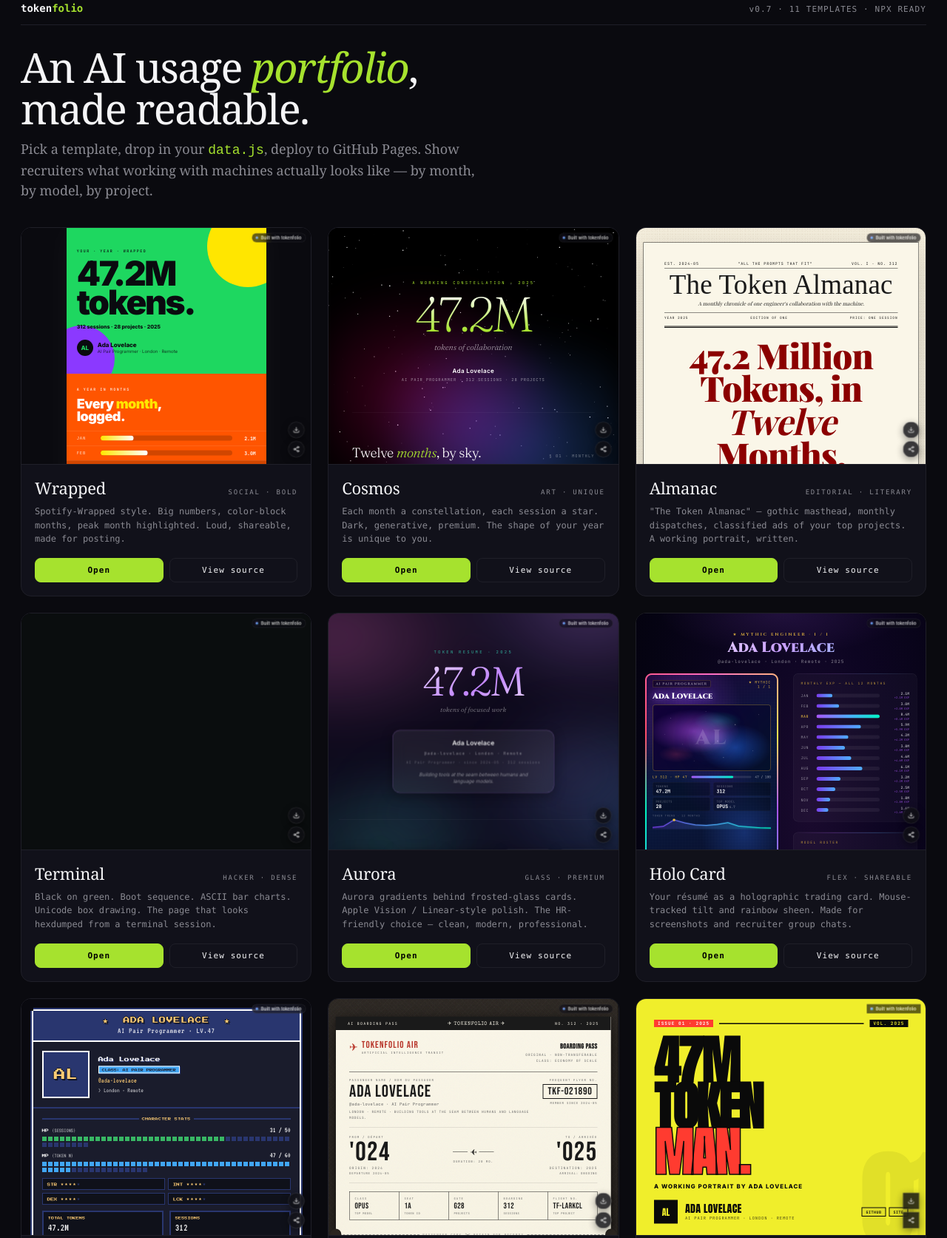
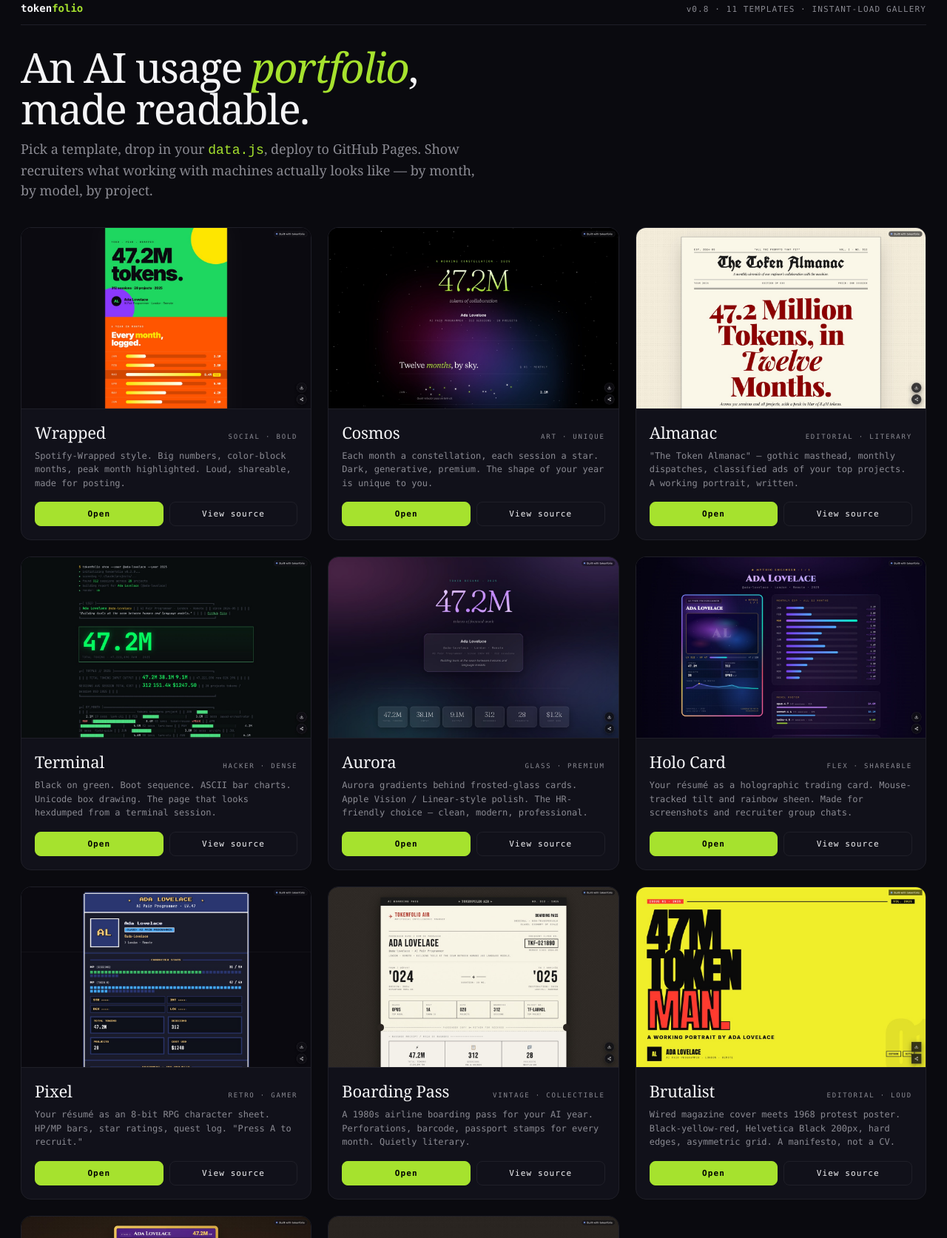
Before and after one commit to tt-a1i/tokenfolio, a website: page index.html in a window 1280 px wide. Shown: the part 33-1706 px from the top of the page at 74% size. Drawn offline with nearby package versions, Linux system fonts and the light colour scheme; a web font is replaced by a local one.

Commit message:
v0.8: visual layer — README hero grid + static gallery
Cold-visitor first impression was the #2 unaddressed item from the original
shareability audit. Fixed in this release.

- 11 high-quality 1280×800 JPEG previews of every template under previews/
  (~110 KB each, 1.2 MB total — kept under npm package limits)
- README hero grid (3×4 HTML table) showing every template at the top of
  both README.md and README.en.md, each thumbnail linked to its live page
- Replaced the iframe-based gallery in index.html with static <img> previews.
  Old gallery: 11 iframes loading 11× Google Fonts + JS = 5–10 s LCP.
  New gallery: 11 lazy-loaded JPEGs = instant. Hover scale-up keeps the
  interactive feel.
- previews/ added to package files whitelist so the npm page renders the
  hero grid too (it's a key acquisition surface).
- CI now asserts every template has a non-empty preview.

```diff
--- a/index.html
+++ b/index.html
@@ -68,14 +68,16 @@
   }
   .tcard:hover { transform: translateY(-3px); border-color: var(--accent); }
   .tcard .frame {
-    height: 320px; overflow: hidden; position: relative;
+    aspect-ratio: 16 / 10; overflow: hidden; position: relative;
     background: #000; border-bottom: 1px solid var(--border);
   }
-  .tcard iframe {
-    width: 200%; height: 200%;
-    transform: scale(0.5); transform-origin: 0 0;
-    border: 0; pointer-events: none;
+  .tcard .frame img {
+    width: 100%; height: 100%;
+    object-fit: cover;
+    display: block;
+    transition: transform 0.5s ease;
   }
+  .tcard:hover .frame img { transform: scale(1.04); }
   .tcard .info {
     padding: 16px 18px 18px;
     display: flex; flex-direction: column; gap: 8px;
@@ -122,7 +124,7 @@
 <body>
   <header>
     <div class="brand">token<em>folio</em></div>
-    <div class="meta">v0.7 · 11 TEMPLATES · NPX READY</div>
+    <div class="meta">v0.8 · 11 TEMPLATES · INSTANT-LOAD GALLERY</div>
   </header>
 
   <h1>An AI usage <em>portfolio</em>,<br>made readable.</h1>
@@ -135,7 +137,7 @@
   <div class="grid">
 
     <article class="tcard">
-      <div class="frame"><iframe src="templates/wrapped/" loading="lazy"></iframe></div>
+      <div class="frame"><img src="previews/wrapped.jpg" alt="wrapped" loading="lazy"></div>
       <div class="info">
         <div class="row">
           <h3>Wrapped</h3>
@@ -150,7 +152,7 @@
     </article>
 
     <article class="tcard">
-      <div class="frame"><iframe src="templates/cosmos/" loading="lazy"></iframe></div>
+      <div class="frame"><img src="previews/cosmos.jpg" alt="cosmos" loading="lazy"></div>
       <div class="info">
         <div class="row">
           <h3>Cosmos</h3>
@@ -165,7 +167,7 @@
     </article>
 
     <article class="tcard">
-      <div class="frame"><iframe src="templates/almanac/" loading="lazy"></iframe></div>
+      <div class="frame"><img src="previews/almanac.jpg" alt="almanac" loading="lazy"></div>
       <div class="info">
         <div class="row">
           <h3>Almanac</h3>
@@ -180,7 +182,7 @@
     </article>
 
     <article class="tcard">
-      <div class="frame"><iframe src="templates/terminal/" loading="lazy"></iframe></div>
+      <div class="frame"><img src="previews/terminal.jpg" alt="terminal" loading="lazy"></div>
       <div class="info">
         <div class="row">
           <h3>Terminal</h3>
@@ -195,7 +197,7 @@
     </article>
 
     <article class="tcard">
-      <div class="frame"><iframe src="templates/aurora/" loading="lazy"></iframe></div>
+      <div class="frame"><img src="previews/aurora.jpg" alt="aurora" loading="lazy"></div>
       <div class="info">
         <div class="row">
           <h3>Aurora</h3>
@@ -210,7 +212,7 @@
     </article>
 
     <article class="tcard">
-      <div class="frame"><iframe src="templates/holo/" loading="lazy"></iframe></div>
+      <div class="frame"><img src="previews/holo.jpg" alt="holo" loading="lazy"></div>
       <div class="info">
         <div class="row">
           <h3>Holo Card</h3>
@@ -225,7 +227,7 @@
     </article>
 
     <article class="tcard">
-      <div class="frame"><iframe src="templates/pixel/" loading="lazy"></iframe></div>
+      <div class="frame"><img src="previews/pixel.jpg" alt="pixel" loading="lazy"></div>
       <div class="info">
         <div class="row">
           <h3>Pixel</h3>
@@ -240,7 +242,7 @@
     </article>
 
     <article class="tcard">
-      <div class="frame"><iframe src="templates/pass/" loading="lazy"></iframe></div>
+      <div class="frame"><img src="previews/pass.jpg" alt="pass" loading="lazy"></div>
       <div class="info">
         <div class="row">
           <h3>Boarding Pass</h3>
@@ -255,7 +257,7 @@
     </article>
 
     <article class="tcard">
-      <div class="frame"><iframe src="templates/brutalist/" loading="lazy"></iframe></div>
+      <div class="frame"><img src="previews/brutalist.jpg" alt="brutalist" loading="lazy"></div>
       <div class="info">
         <div class="row">
           <h3>Brutalist</h3>
@@ -270,7 +272,7 @@
     </article>
 
     <article class="tcard">
-      <div class="frame"><iframe src="templates/tcg/" loading="lazy"></iframe></div>
+      <div class="frame"><img src="previews/tcg.jpg" alt="tcg" loading="lazy"></div>
       <div class="info">
         <div class="row">
           <h3>TCG Card</h3>
@@ -285,7 +287,7 @@
     </article>
 
     <article class="tcard">
-      <div class="frame"><iframe src="templates/vinyl/" loading="lazy"></iframe></div>
+      <div class="frame"><img src="previews/vinyl.jpg" alt="vinyl" loading="lazy"></div>
       <div class="info">
         <div class="row">
           <h3>Vinyl LP</h3>
--- a/package.json
+++ b/package.json
@@ -1,6 +1,6 @@
 {
   "name": "tokenfolio",
-  "version": "0.7.0",
+  "version": "0.8.0",
   "description": "An AI-usage portfolio generator. 11 templates, one-tap PNG share, README SVG badges.",
   "homepage": "https://tt-a1i.github.io/tokenfolio/",
   "repository": {
@@ -19,6 +19,7 @@
     "bin/",
     "scripts/",
     "templates/",
+    "previews/",
     "data.js",
     "share.js",
     "index.html",
```
Also changed, not shown: README.en.md (+23 -0 lines), .github/workflows/ci.yml, README.md, previews/almanac.jpg (added), previews/aurora.jpg (added), previews/brutalist.jpg (added), previews/cosmos.jpg (added), previews/holo.jpg (added), previews/pass.jpg (added), previews/pixel.jpg (added), previews/tcg.jpg (added), previews/terminal.jpg (added), previews/vinyl.jpg (added), previews/wrapped.jpg (added).
